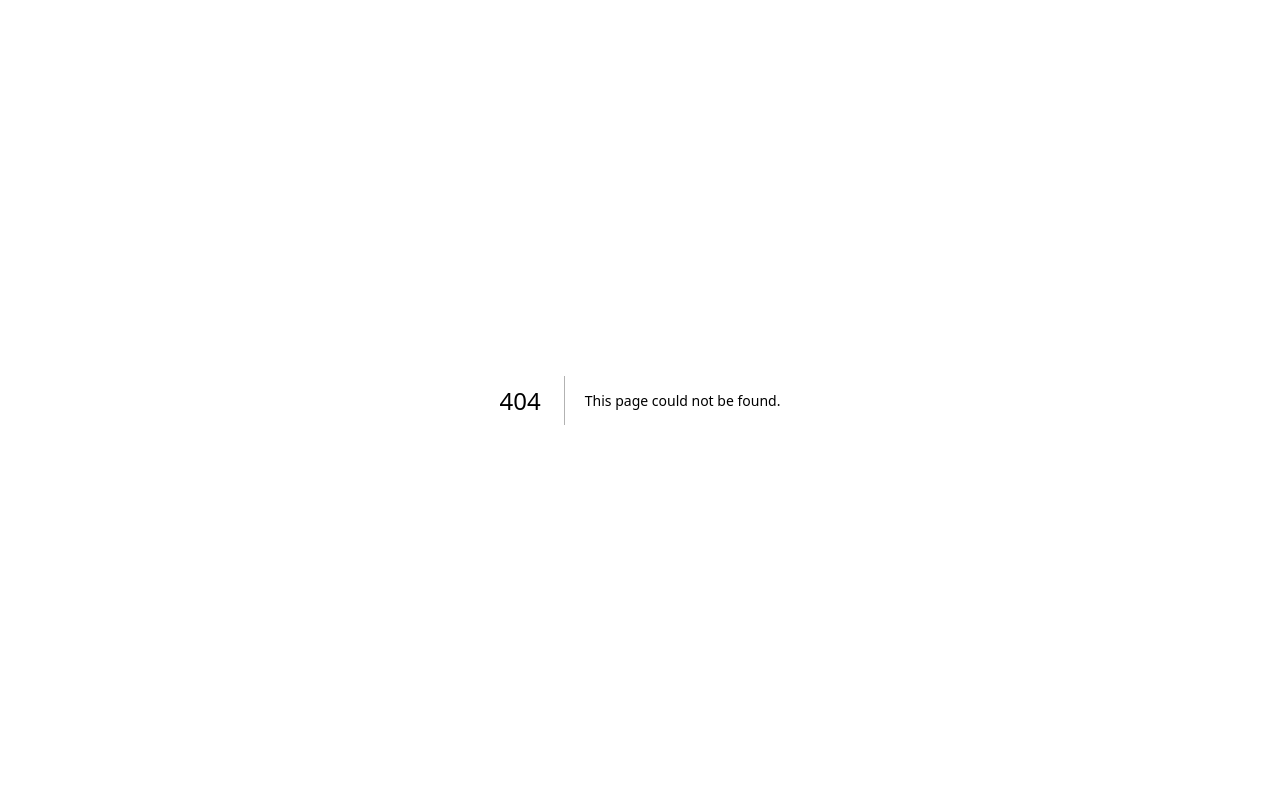
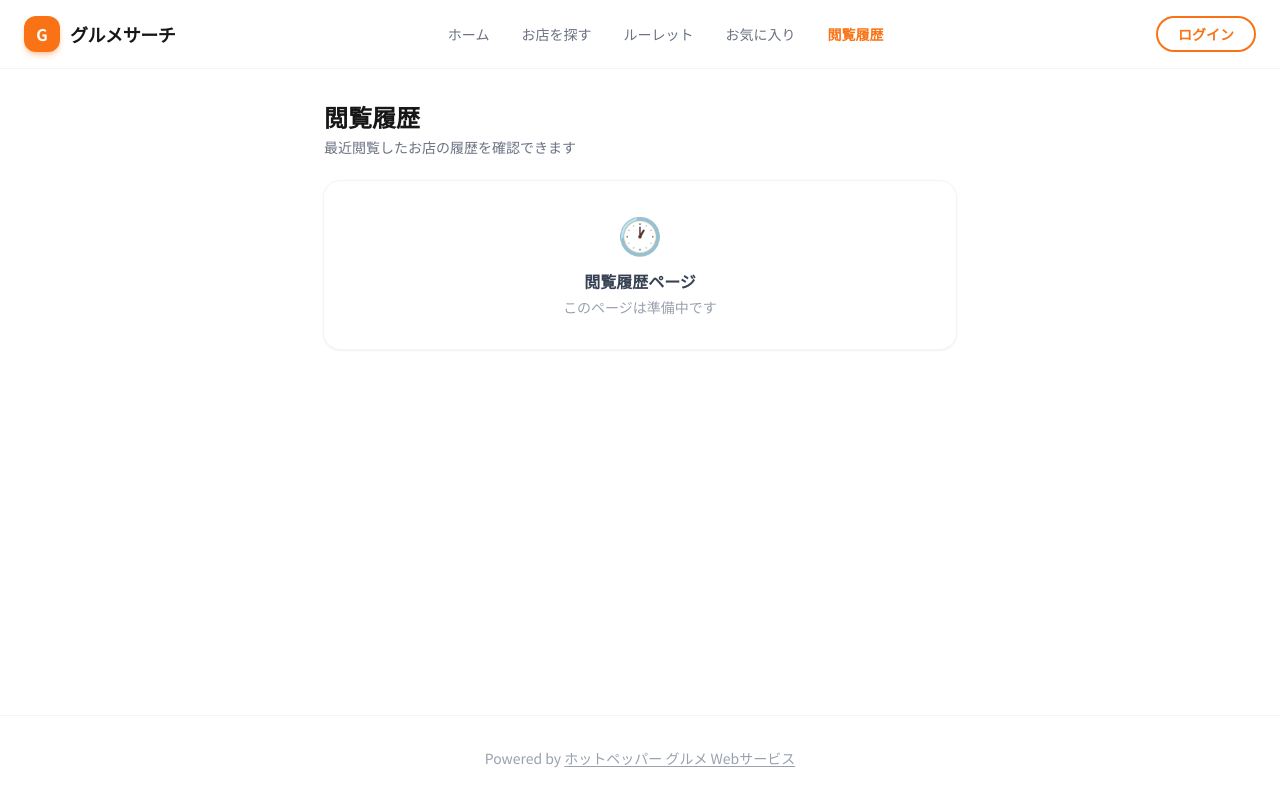
Before and after one commit to akito-arakawa/mogu-view, a Next.js app in the folder frontend/: page /history in a window 1280 px wide. Before the commit this address had no page. Built offline with nearby package versions, Linux system fonts and the light colour scheme.

Commit message:
add:仮画面を追加 #57

```diff
--- /dev/null
+++ b/frontend/src/app/(app)/favorites/page.tsx
@@ -0,0 +1,18 @@
+export default function FavoritesPage() {
+  return (
+    <div className="mx-auto max-w-2xl px-5 py-8">
+      <div className="mb-6">
+        <h1 className="text-2xl font-bold text-foreground">お気に入り</h1>
+        <p className="mt-1 text-sm text-gray-500">
+          お気に入りに追加したお店を一覧できます
+        </p>
+      </div>
+
+      <div className="rounded-2xl bg-white p-8 text-center shadow-sm ring-1 ring-gray-100">
+        <p className="text-4xl">❤️</p>
+        <p className="mt-4 font-bold text-gray-700">お気に入りページ</p>
+        <p className="mt-1 text-sm text-gray-400">このページは準備中です</p>
+      </div>
+    </div>
+  );
+}
--- /dev/null
+++ b/frontend/src/app/(app)/history/page.tsx
@@ -0,0 +1,18 @@
+export default function HistoryPage() {
+  return (
+    <div className="mx-auto max-w-2xl px-5 py-8">
+      <div className="mb-6">
+        <h1 className="text-2xl font-bold text-foreground">閲覧履歴</h1>
+        <p className="mt-1 text-sm text-gray-500">
+          最近閲覧したお店の履歴を確認できます
+        </p>
+      </div>
+
+      <div className="rounded-2xl bg-white p-8 text-center shadow-sm ring-1 ring-gray-100">
+        <p className="text-4xl">🕐</p>
+        <p className="mt-4 font-bold text-gray-700">閲覧履歴ページ</p>
+        <p className="mt-1 text-sm text-gray-400">このページは準備中です</p>
+      </div>
+    </div>
+  );
+}
--- /dev/null
+++ b/frontend/src/app/(app)/home/page.tsx
@@ -0,0 +1,18 @@
+export default function HomePage() {
+  return (
+    <div className="mx-auto max-w-2xl px-5 py-8">
+      <div className="mb-6">
+        <h1 className="text-2xl font-bold text-foreground">ホーム</h1>
+        <p className="mt-1 text-sm text-gray-500">
+          おすすめのお店やお知らせを表示します
+        </p>
+      </div>
+
+      <div className="rounded-2xl bg-white p-8 text-center shadow-sm ring-1 ring-gray-100">
+        <p className="text-4xl">🏠</p>
+        <p className="mt-4 font-bold text-gray-700">ホームページ</p>
+        <p className="mt-1 text-sm text-gray-400">このページは準備中です</p>
+      </div>
+    </div>
+  );
+}
--- /dev/null
+++ b/frontend/src/app/(app)/roulette/page.tsx
@@ -0,0 +1,18 @@
+export default function RoulettePage() {
+  return (
+    <div className="mx-auto max-w-2xl px-5 py-8">
+      <div className="mb-6">
+        <h1 className="text-2xl font-bold text-foreground">ルーレット</h1>
+        <p className="mt-1 text-sm text-gray-500">
+          ランダムでお店を選んでくれます
+        </p>
+      </div>
+
+      <div className="rounded-2xl bg-white p-8 text-center shadow-sm ring-1 ring-gray-100">
+        <p className="text-4xl">🎰</p>
+        <p className="mt-4 font-bold text-gray-700">ルーレットページ</p>
+        <p className="mt-1 text-sm text-gray-400">このページは準備中です</p>
+      </div>
+    </div>
+  );
+}
```
Also changed, not shown: 1 other file (tests, documents, lock files or other folders).
